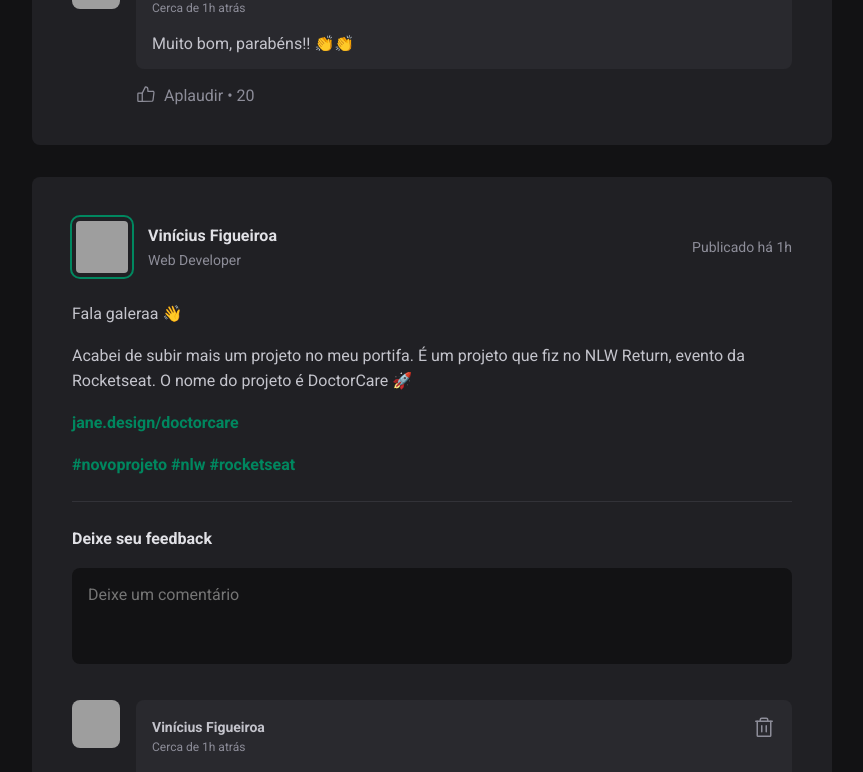
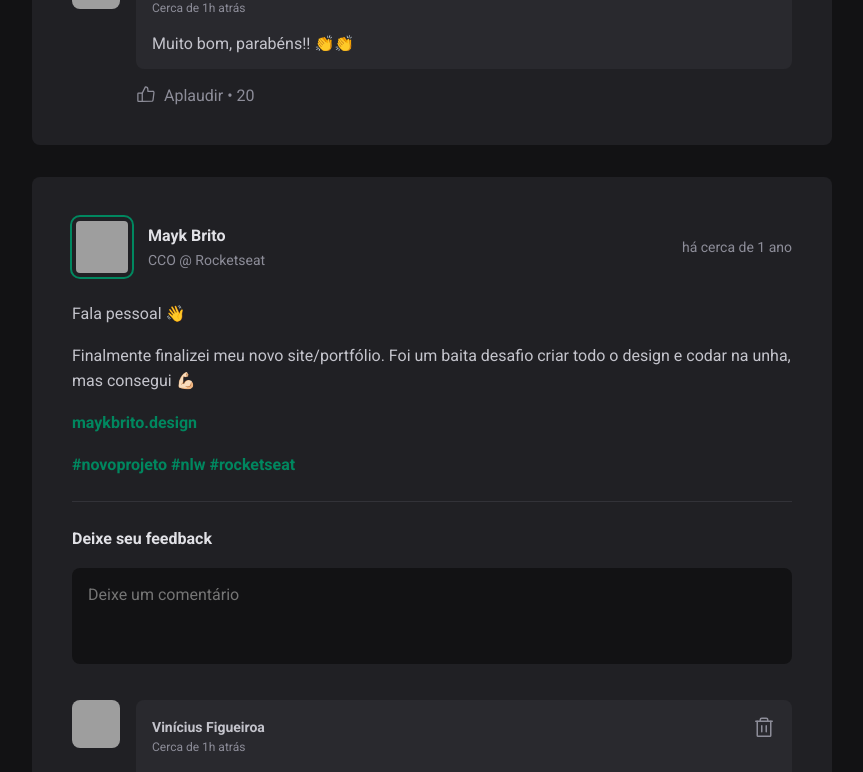
Before and after one commit to vinixiii/ignite-feed, a React (Vite) app: page / in a window 1280 px wide. Shown: the part 1003-1775 px from the top of the page, without its empty margins (352-1215 px from the left). Built offline with nearby package versions, Linux system fonts and the light colour scheme; grey boxes are pictures that could not be loaded.

Commit message:
feat: add dynamic props to post component

```diff
--- a/package.json
+++ b/package.json
@@ -10,6 +10,7 @@
     "preview": "vite preview"
   },
   "dependencies": {
+    "date-fns": "^2.30.0",
     "phosphor-react": "^1.4.1",
     "react": "^18.2.0",
     "react-dom": "^18.2.0"
--- a/src/App.jsx
+++ b/src/App.jsx
@@ -5,6 +5,46 @@ import { Post } from './components/Post';
 import styles from './App.module.css';
 
 import './global.css';
+
+// Create an array os posts
+const posts = [
+  {
+    id: 1,
+    author: {
+      avatarUrl: 'https://github.com/diego3g.png',
+      name: 'Diego Fernandes',
+      role: 'CTO @ Rocketseat',
+    },
+    content: [
+      { type: 'paragraph', content: 'Fala galeraa 👋' },
+      {
+        type: 'paragraph',
+        content:
+          'Acabei de subir mais um projeto no meu portifa. É um projeto que fiz no NLW Return, evento da Rocketseat. O nome do projeto é DoctorCare 🚀',
+      },
+      { type: 'link', content: 'diego3g.design' },
+    ],
+    publishedAt: new Date('2023-05-03 20:00:00'),
+  },
+  {
+    id: 2,
+    author: {
+      avatarUrl: 'https://github.com/maykbrito.png',
+      name: 'Mayk Brito',
+      role: 'CCO @ Rocketseat',
+    },
+    content: [
+      { type: 'paragraph', content: 'Fala pessoal 👋' },
+      {
+        type: 'paragraph',
+        content:
+          'Finalmente finalizei meu novo site/portfólio. Foi um baita desafio criar todo o design e codar na unha, mas consegui 💪🏻',
+      },
+      { type: 'link', content: 'maykbrito.design' },
+    ],
+    publishedAt: new Date('2022-05-11 08:13:30'),
+  },
+];
 
 export function App() {
   return (
@@ -15,8 +55,14 @@ export function App() {
         <Sidebar />
 
         <main>
-          <Post />
-          <Post />
+          {posts.map((post) => (
+            <Post
+              key={post.id}
+              author={post.author}
+              content={post.content}
+              publishedAt={post.publishedAt}
+            />
+          ))}
         </main>
       </div>
     </>
--- a/src/components/Post/index.jsx
+++ b/src/components/Post/index.jsx
@@ -1,39 +1,56 @@
+import { format, formatDistanceToNow } from 'date-fns';
+import { ptBR } from 'date-fns/locale';
+
 import { Avatar } from '../Avatar';
 import { Comment } from '../Comment';
+
 import styles from './styles.module.css';
 
-export function Post() {
+export function Post({ author, content, publishedAt }) {
+  const formattedPublishDate = format(
+    publishedAt,
+    "d 'de' LLLL 'às' HH:mm'h'",
+    {
+      locale: ptBR,
+    }
+  );
+
+  const publishDateFromNow = formatDistanceToNow(publishedAt, {
+    locale: ptBR,
+    addSuffix: true,
+  });
+
   return (
     <article className={styles.post}>
       <header>
         <div className={styles.author}>
-          <Avatar src="https://github.com/vinixiii.png" />
+          <Avatar src={author.avatarUrl} />
 
           <div className={styles.authorInfo}>
-            <strong>Vinícius Figueiroa</strong>
-            <span>Web Developer</span>
+            <strong>{author.name}</strong>
+            <span>{author.role}</span>
           </div>
         </div>
 
-        <time
-          dateTime="2022-05-11 08:13:30"
-          title="11 de Maio de 2022 às 08:13h"
-        >
-          Publicado há 1h
+        <time dateTime={publishedAt.toISOString()} title={formattedPublishDate}>
+          {publishDateFromNow}
         </time>
       </header>
 
       <div className={styles.content}>
-        <p>Fala galeraa 👋</p>
+        {content.map((item) => {
+          if (item.type === 'paragraph') {
+            return <p key={item.content}>{item.content}</p>;
+          }
 
-        <p>
-          Acabei de subir mais um projeto no meu portifa. É um projeto que fiz
-          no NLW Return, evento da Rocketseat. O nome do projeto é DoctorCare 🚀
-        </p>
-
-        <p>
-          <a href="#">jane.design/doctorcare</a>
-        </p>
+          if (item.type === 'link') {
+            return (
+              <p key={item.content}>
+                <a href="#">{item.content}</a>
+              </p>
+            );
+          }
+        })}
 
         <p>
           <a href="#">#novoprojeto</a> <a href="#">#nlw</a>{' '}
```
Also changed, not shown: 1 other file (tests, documents, lock files or other folders).
